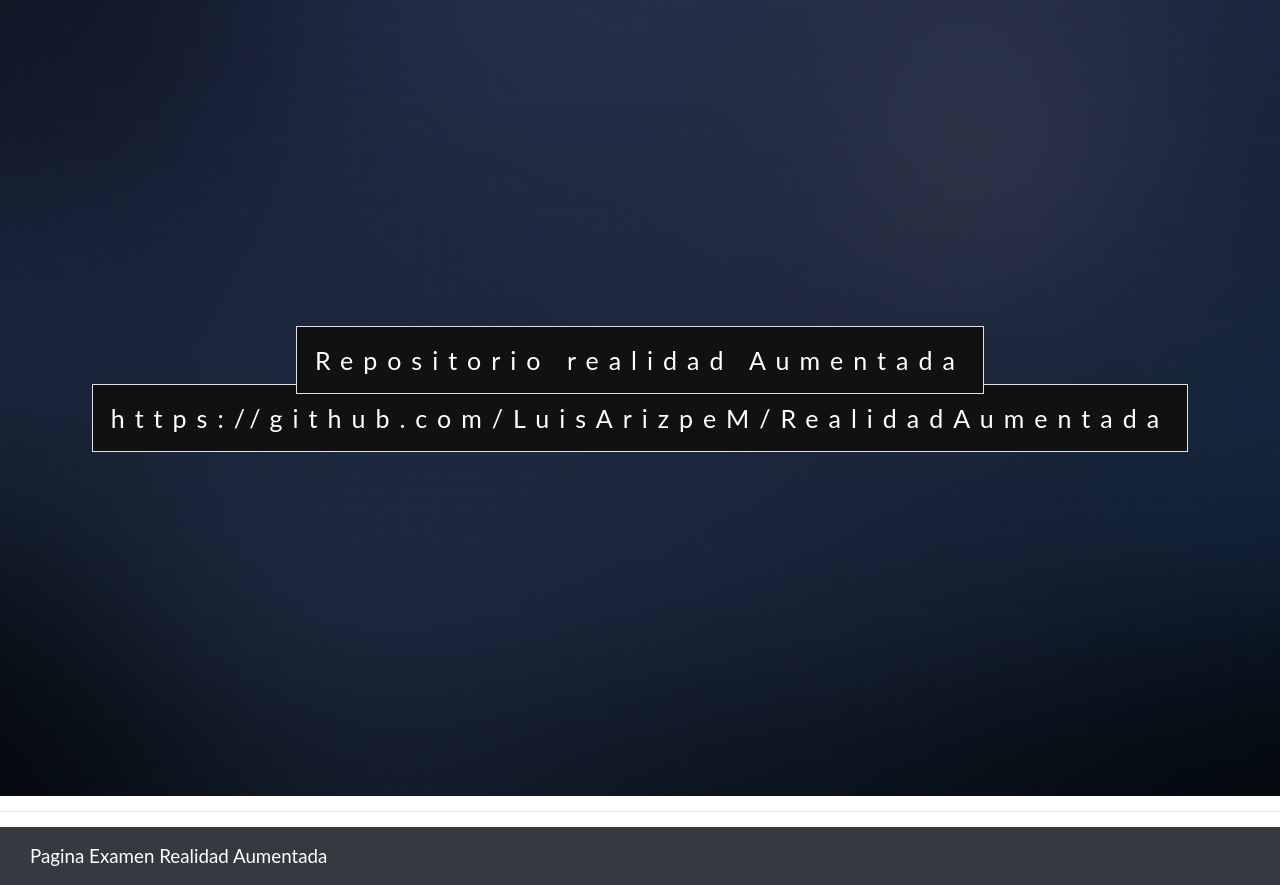
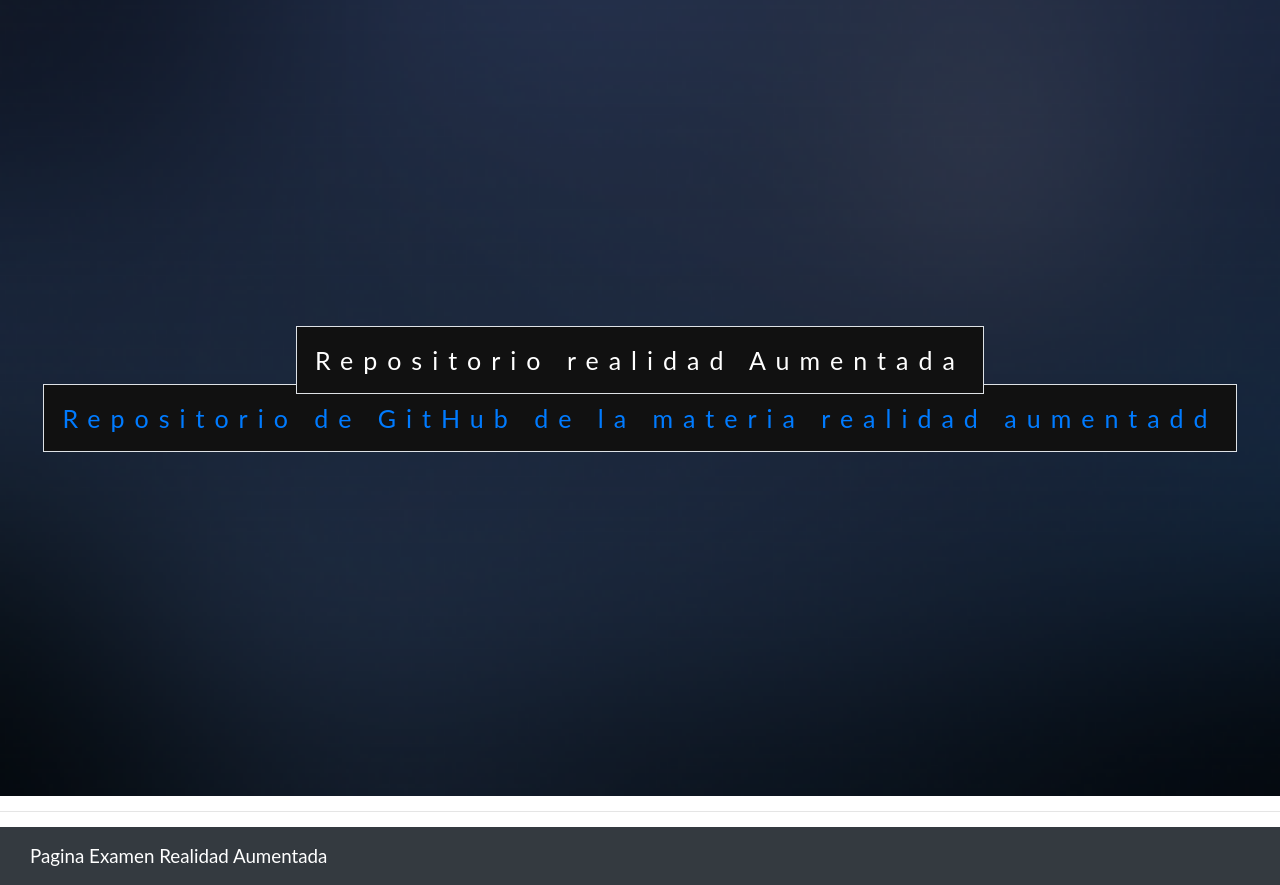
Before and after one commit to LuisArizpeM/RepositorioExamen, a plain HTML site: page index.html in a window 1280 px wide. Shown: the part 62-947 px from the top of the page. Drawn offline with nearby package versions, Linux system fonts and the light colour scheme.

Commit message:
Se agrego un hipervinculo que dirige hacia el repositorio en github

```diff
--- a/index.html
+++ b/index.html
@@ -21,7 +21,7 @@
 
           <div class="bgimg-1">
             <div class="caption">
-                <span class="border">https://github.com/LuisArizpeM/RealidadAumentada</span>
+                <span class="border"><a href="https://github.com/LuisArizpeM/RealidadAumentada">Repositorio de GitHub de la materia realidad aumentadd</a></span>
             </div>
           </div>
 
```
